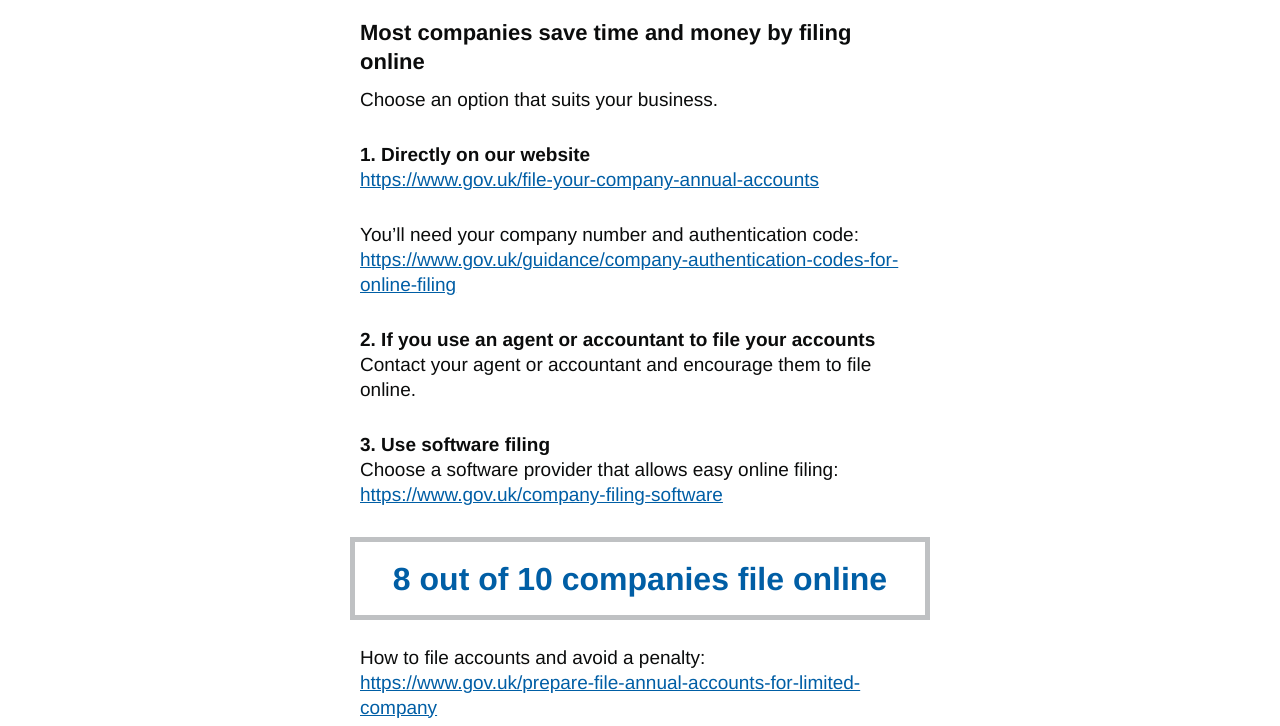
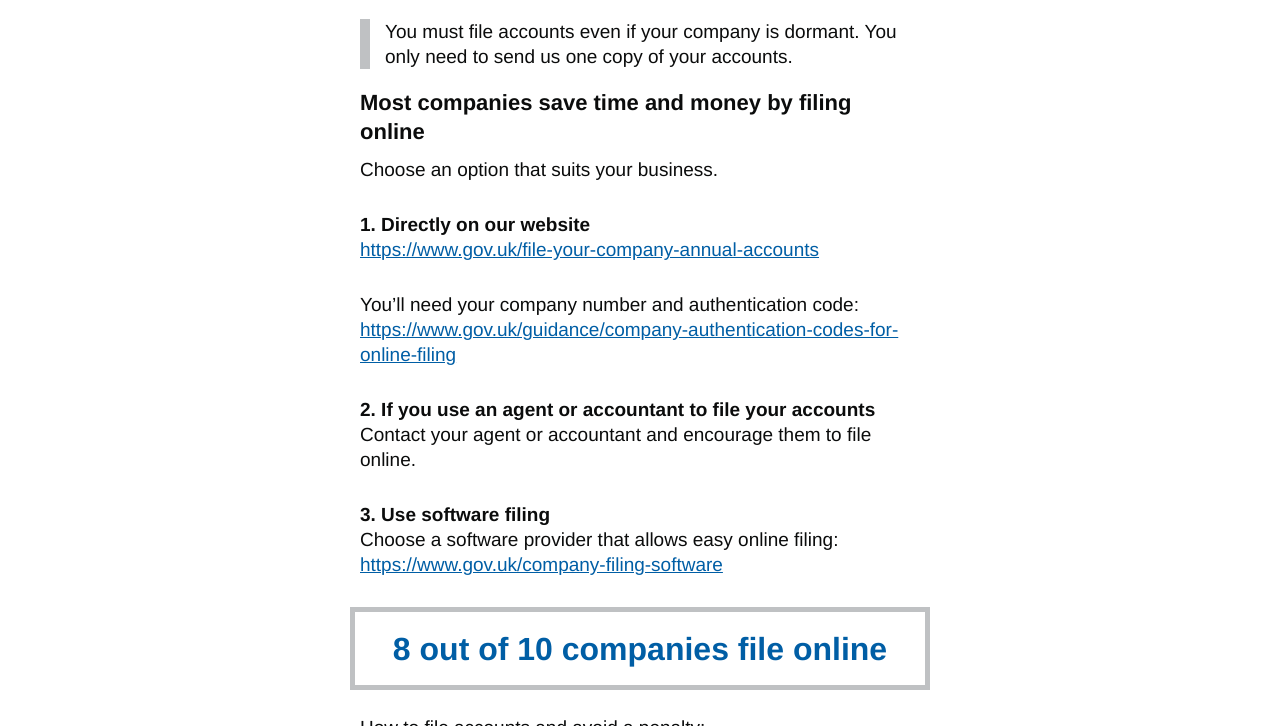
Before and after one commit to jfranciswebdesign/ad-hoc-prototypes, a plain HTML site: page app/views/accounts-reminder/accounts-due-2.html in a window 1280 px wide. Shown: the part 374-1100 px from the top of the page. Drawn offline with Linux system fonts and the light colour scheme.

Commit message:
Added line back in about dormant companies must file

```diff
--- a/app/views/accounts-reminder/accounts-due-2.html
+++ b/app/views/accounts-reminder/accounts-due-2.html
@@ -68,6 +68,13 @@
             font-weight:700; font-weight:700; font-size: 36px;">31 December 2018</span>
           </p>
 
+        </td>
+      </tr>
+      <tr>
+
+        <td colspan="2" style="padding:10px">
+          <p style="font-family: Helvetica, Arial, sans-serif; font-size: 19px; line-height: 1.315789474; margin: 0; border-left:10px solid #bfc1c3; padding-left:15px;">
+            You must file accounts even if your company is dormant. You only need to send us one copy of your accounts.</p>
         </td>
       </tr>
       <tr>
```
